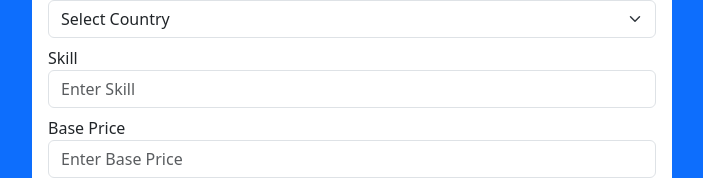
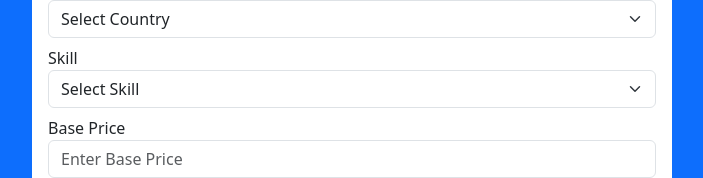
Before and after one commit to DATLARAVINDRABHUPATHIVARMA/MERNCRUD, a React (Vite) app in the folder frontend/: page /create in a window 1280 px wide. Shown: the part 257-435 px from the top of the page, without its empty margins (288-991 px from the left). Built offline with nearby package versions, Linux system fonts and the light colour scheme.

Commit message:
created dropdowns for required

```diff
--- a/frontend/src/CreateUser.jsx
+++ b/frontend/src/CreateUser.jsx
@@ -88,13 +88,18 @@ function CreateUser() {
           </div>
           <div className="mb-2">
             <label htmlFor="">Skill</label>
-            <input
+            <select
               required
-              type="text"
-              placeholder="Enter Skill"
-              className="form-control"
+              className="form-select"
+              aria-label="Default select example"
               onChange={(e) => setSkill(e.target.value)}
-            />
+            >
+              <option selected>Select Skill</option>
+              <option value="Batter">Batter</option>
+              <option value="Bowler">Bowler</option>
+              <option value="All-Rounder">All-Rounder</option>
+              <option value="WK-Batter">WK-Batter</option>
+            </select>
           </div>
           <div className="mb-2">
             <label htmlFor="">Base Price</label>
@@ -154,6 +159,7 @@ function CreateUser() {
           <div className="mb-2">
             <label htmlFor="">Year</label>
             <select
+              required
               className="form-select"
               aria-label="Default select example"
               onChange={(e) => setYear(e.target.value)}
--- a/frontend/src/UpdateUser.jsx
+++ b/frontend/src/UpdateUser.jsx
@@ -63,6 +63,7 @@ function UpdateUser() {
           <div className="mb-2">
             <label htmlFor="">Serial</label>
             <input
+              required
               type="number"
               placeholder="Enter Serial"
               className="form-control"
@@ -73,6 +74,7 @@ function UpdateUser() {
           <div className="mb-2">
             <label htmlFor="">Name</label>
             <input
+              required
               type="text"
               placeholder="Enter Name"
               className="form-control"
```
